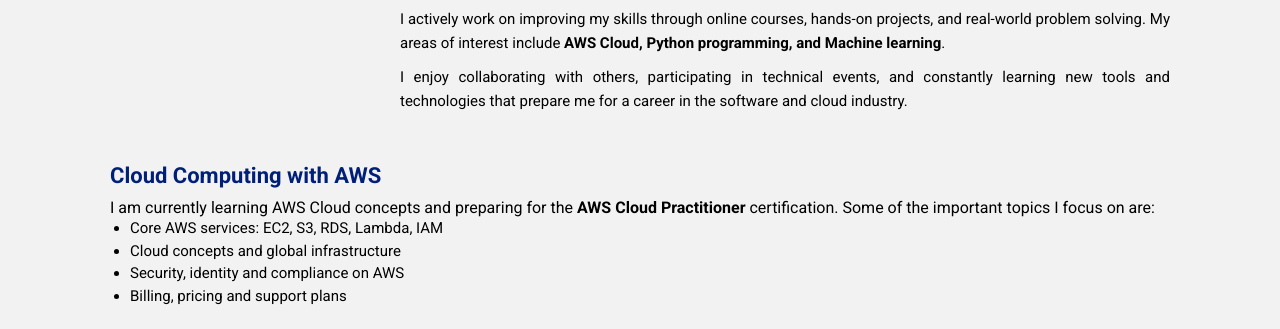
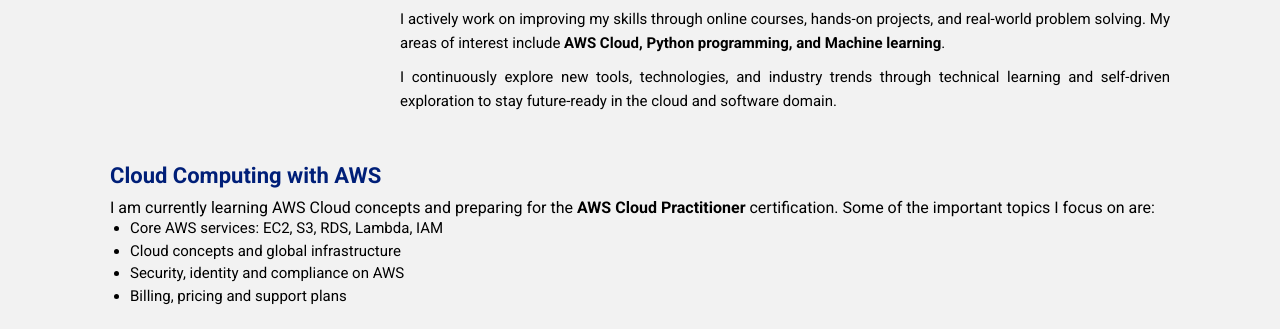
Before and after one commit to bharathkumar81627/Bharathkumar, a plain HTML site: page index.html in a window 1280 px wide. Shown: the part 471-800 px from the top of the page. Drawn offline with Linux system fonts and the light colour scheme.

Commit message:
Update index.html

```diff
--- a/index.html
+++ b/index.html
@@ -257,9 +257,8 @@
                  and Machine learning</strong>.
             </p>
             <p>
-                I enjoy collaborating with others, participating in technical events, and constantly
-                learning new tools and technologies that prepare me for a career in the software and
-                cloud industry.
+                I continuously explore new tools, technologies, and industry trends through technical learning and
+                self-driven exploration to stay future-ready in the cloud and software domain.
             </p>
         </div>
     </section>
```
